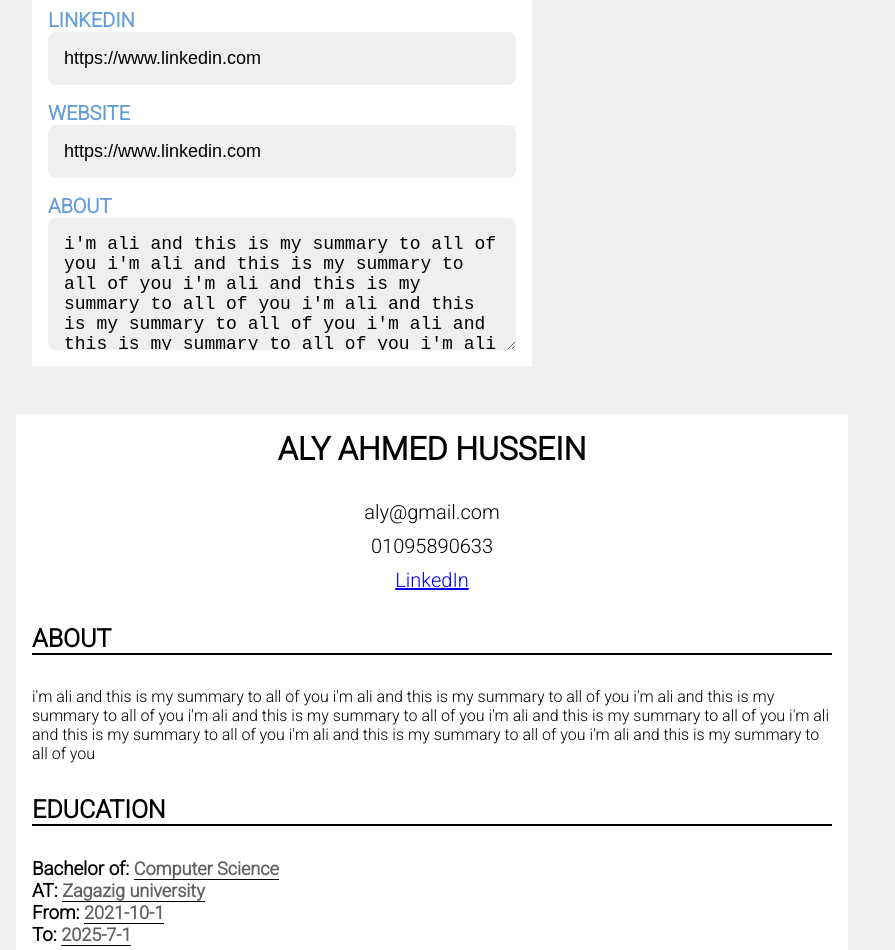
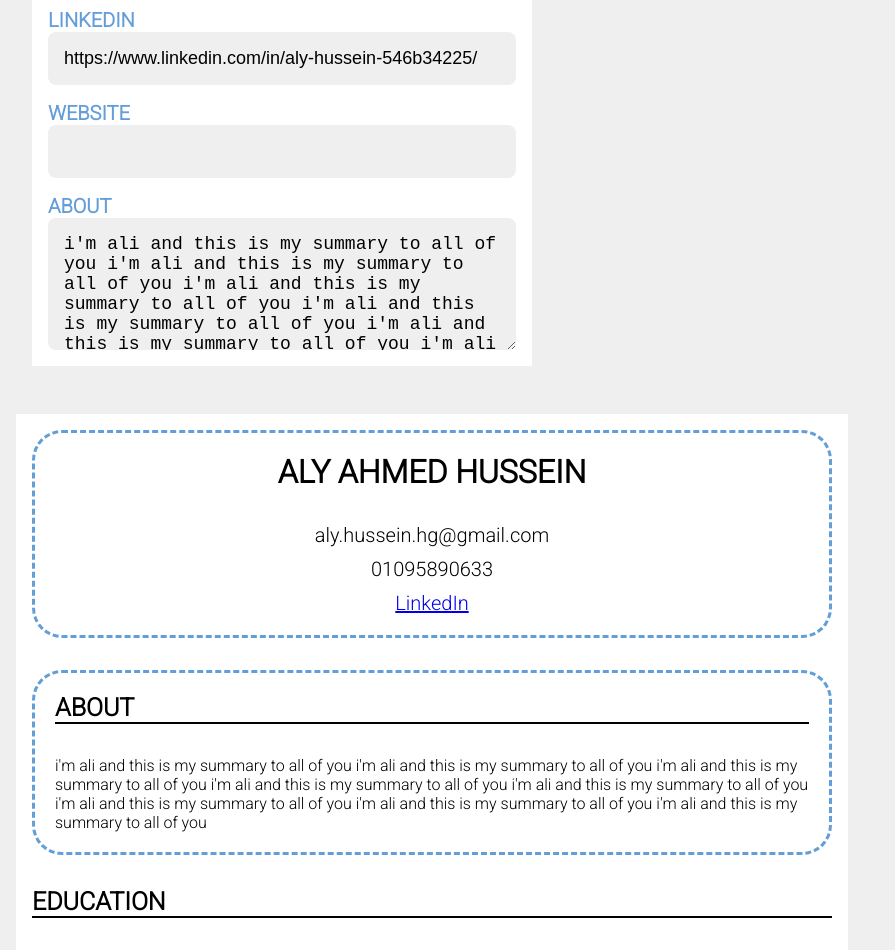
Before and after one commit to alyHusseinn/cv-builder, a React (Vite) app: page / in a window 1280 px wide. Shown: the part 520-1470 px from the top of the page, without its empty margins (0-895 px from the left). Built offline with nearby package versions, Linux system fonts and the light colour scheme.

Commit message:
update the preview UI

```diff
--- a/src/App.jsx
+++ b/src/App.jsx
@@ -5,6 +5,7 @@ import Preview from './components/preview/preview.jsx';
 
 function App() {
   const [data,setData] = useState(MOCkUP_DATA);
+  const [secIdx, setSectionIdx] = useState(0);
 
   const update = {
     setInfo (newInfo) {
@@ -28,8 +29,8 @@ function App() {
         <h1>CV Builder</h1>
       </header>
       <div className="content">
-        <Sections value={data} updateData={update} className="sections"/>
-        <Preview info={data}/>
+        <Sections value={data} updateData={update} showSec={secIdx} updateSecIdx={(idx) => setSectionIdx(idx)}/>
+        <Preview info={data} showSecIdx={secIdx}/>
       </div>
       <footer>
         <h2>made by <a href="https://github.com/alyHusseinn">AlyHussein</a> | <a href="https://github.com/alyHusseinn/cv-builder">Source</a></h2>
--- a/src/components/preview/edu.jsx
+++ b/src/components/preview/edu.jsx
@@ -1,7 +1,7 @@
-function Edu({value}){
+function Edu({value, addBorder}){
     return (
 
-        <div className="cv-edu">
+        <div className={`${addBorder? "add-border" : ""} cv-edu`}>
             <h1 className="edu-header sec-head">Education</h1>
             <div className="schools">
             {
--- a/src/components/preview/exp.jsx
+++ b/src/components/preview/exp.jsx
@@ -1,7 +1,7 @@
-function Exp({value}){
-    return (
+function Exp({value,addBorder}){
+    return ( // "cv-exp" "add-border"
 
-        <div className="preview-exp">
+        <div className={`${addBorder? "add-border" : ""} cv-exp`}>
             <h1 className="exp-header sec-head">Experience</h1>
             {
                 value.map((job, idx)=> {
--- a/src/components/preview/genInfo.jsx
+++ b/src/components/preview/genInfo.jsx
@@ -1,7 +1,7 @@
-function GenInfo({value}){
+function GenInfo({value, addBorder}){
     return (
     <>
-        <div className="cv-geninfo">
+        <div className={`${addBorder? "add-border" : ""} cv-geninfo`}>
             <h1 className="name">{value.name}</h1>
             <div className="contacts">
                 <div className="email">{value.email}</div>
@@ -9,7 +9,7 @@ function GenInfo({value}){
                 <a href={value.linkedin}>LinkedIn</a>
             </div>
         </div>
-        <div className="about">
+        <div className={`${addBorder? "add-border" : ""} about`}>
             <h1 className="about-header sec-head">About</h1>
             <div className="summary">{value.summary}</div>
         </div>
--- a/src/components/preview/preview.jsx
+++ b/src/components/preview/preview.jsx
@@ -3,13 +3,13 @@ import Edu from "./edu";
 import Exp from "./exp";
 import Skills from "./skills";
 
-function Preview({info}){
+function Preview({info,showSecIdx}){
     return (
         <div className="preview">
-            <GenInfo value={info.generalInfo}/>
-            <Edu value={info.education}/>
-            <Skills value={info.skills}/>
-            <Exp value={info.experience}/>
+            <GenInfo addBorder={showSecIdx == 0} value={info.generalInfo}/>
+            <Edu addBorder={showSecIdx == 1} value={info.education}/>
+            <Skills addBorder={showSecIdx == 2} value={info.skills}/>
+            <Exp addBorder={showSecIdx == 3} value={info.experience}/>
         </div>
     );
 }
--- a/src/components/preview/skills.jsx
+++ b/src/components/preview/skills.jsx
@@ -1,6 +1,6 @@
-function Skills({value}){
+function Skills({value, addBorder}){
     return (
-    <div className="cv-skills">
+    <div className={`${addBorder? "add-border" : ""} cv-skills`}>
         <h1 className="skills-header sec-head">Skills</h1>
         <div className="skills">
         {
--- a/src/components/sections/sections.jsx
+++ b/src/components/sections/sections.jsx
@@ -6,21 +6,21 @@ import DownloadCv from "./downloadcv";
 import Skills from "./skills";
 
 
-function Sections({value, updateData}){
-    const [secIdx, setSectionIdx] = useState(0);
+function Sections({value, updateData, showSec, updateSecIdx}){
+
 
     return (
         <div className="sections">
             <div className="buttons">
-                {secIdx > 0 && <button onClick={() => setSectionIdx(secIdx - 1)}>Back</button>}
-                {secIdx < 4 && <button onClick={() => setSectionIdx(secIdx + 1)}>Next</button>}
+                {showSec > 0 && <button onClick={() => updateSecIdx(showSec - 1)}>Back</button>}
+                {showSec < 4 && <button onClick={() => updateSecIdx(showSec + 1)}>Next</button>}
             </div>
             <div className="fields">
-                {secIdx == 0 && <General info={value.generalInfo} updateInfo={(info) => updateData.setInfo(info)}/>}
-                {secIdx == 1 && <Education info={value.education} updateInfo={(info) => updateData.setEdu(info)}/>}
-                {secIdx == 2 && <Skills info={value.skills} updateInfo={(info) => updateData.setSkills(info)}/>}
-                {secIdx == 3 && <WorkExp info={value.experience} updateInfo={(info) => updateData.setExp(info)}/>}
-                {secIdx == 4 && <DownloadCv name={value.generalInfo.name}/>}
+                {showSec == 0 && <General info={value.generalInfo} updateInfo={(info) => updateData.setInfo(info)}/>}
+                {showSec == 1 && <Education info={value.education} updateInfo={(info) => updateData.setEdu(info)}/>}
+                {showSec == 2 && <Skills info={value.skills} updateInfo={(info) => updateData.setSkills(info)}/>}
+                {showSec == 3 && <WorkExp info={value.experience} updateInfo={(info) => updateData.setExp(info)}/>}
+                {showSec == 4 && <DownloadCv name={value.generalInfo.name}/>}
             </div>
 
         </div>
--- a/src/components/sections/skills.jsx
+++ b/src/components/sections/skills.jsx
@@ -1,27 +1,39 @@
-
-function Skills({info, updateInfo}){
-    return(
+function Skills({ info, updateInfo }) {
+  return (
     <>
       <label>Skills</label>
-        {
-            info.map((skill, idx) => {
+      {info.map((skill, idx) => {
         return (
-                <div className="skill-input">
-                    <span className="del-skill" onClick={() => {
+          <div className="skill-input" key={idx}>
+            <span
+              className="del-skill"
+              key={idx}
+              onClick={() => {
                 info.splice(idx, 1);
                 updateInfo(info);
-                    }}>X</span>
-                    <input type="text" name="skill" value={skill} key={idx} maxLength={30} onChange={(e) => {
+              }}
+            >
+              X
+            </span>
+            <input
+              type="text"
+              name="skill"
+              value={skill}
+              key={idx}
+              maxLength={30}
+              onChange={(e) => {
                 info[idx] = e.target.value;
                 updateInfo(info);
-                    }}/>
+              }}
+            />
           </div>
-                )
-            })
-        }
-        <button className="add-skill" onClick={() => updateInfo([...info,''])}>Add skill</button>
+        );
+      })}
+      <button className="add-skill" onClick={() => updateInfo([...info, ""])}>
+        Add skill
+      </button>
     </>
-    )
+  );
 }
 
 export default Skills;
--- a/src/mockup_data.js
+++ b/src/mockup_data.js
@@ -1,11 +1,10 @@
 const MOCkUP_DATA = {
     generalInfo: {
-        header: 'General Information',
         name: 'aly ahmed Hussein',
-        email: 'aly@gmail.com',
+        email: 'aly.hussein.hg@gmail.com',
         phone: '01095890633',
-        linkedin: 'https://www.linkedin.com',
-        website: 'https://www.linkedin.com',
+        linkedin: 'https://www.linkedin.com/in/aly-hussein-546b34225/',
+        // website: 'https://www.linkedin.com',
         summary: "i'm ali and this is my summary to all of you i'm ali and this is my summary to all of you i'm ali and this is my summary to all of you i'm ali and this is my summary to all of you i'm ali and this is my summary to all of you i'm ali and this is my summary to all of you i'm ali and this is my summary to all of you i'm ali and this is my summary to all of you"
     },
     education:
@@ -13,21 +12,9 @@ const MOCkUP_DATA = {
         {
             school: 'Zagazig university',
             degree: 'Computer Science',
-            from: '2021-10-1',
-            to: '2025-7-1'
+            from: '2021-10-01',
+            to: '2025-7-01'
         },
-        // {
-        //     school: 'Zagazig university',
-        //     degree: 'Computer Science',
-        //     from: '1/10/2021',
-        //     to: '1/7/2025'
-        // },
-        // {
-        //     school: 'Zagazig university',
-        //     degree: 'Computer Science',
-        //     from: '1/10/2021',
-        //     to: '1/7/2025'
-        // },
     ],
     skills: [
         'html','css','js','React','c++','webpack','jest',
@@ -39,11 +26,6 @@ const MOCkUP_DATA = {
             company: 'elwady foundation',
             location: 'cairo, egypt'
         },
-        // {
-        //     jopTitle: 'software engineering',
-        //     company: 'elwady foundation',
-        //     location: 'cairo, egypt'
-        // },
     ],
 };
 
--- a/src/styles/_preview.scss
+++ b/src/styles/_preview.scss
@@ -65,3 +65,9 @@
         font-weight: 600;
     }
 }
+
+.add-border{
+    border: 3px dashed $header-col;
+    border-radius: 30px;
+    padding: 20px;
+}
```
Also changed, not shown: src/components/sections/workExp.jsx (+44 -25 lines). Lines whose indentation alone changed are shown as unchanged.
